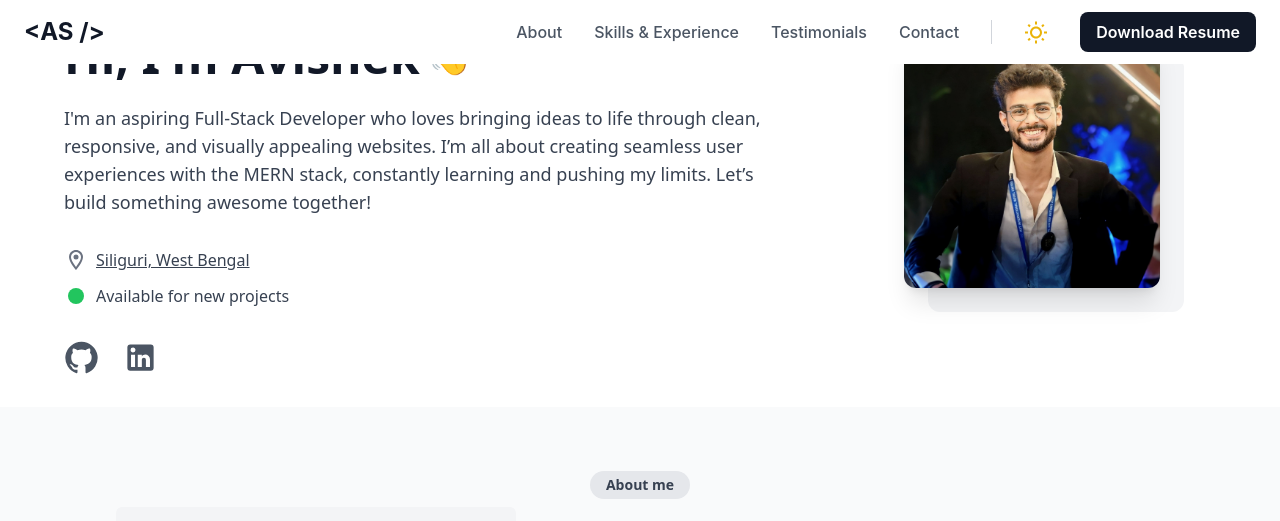
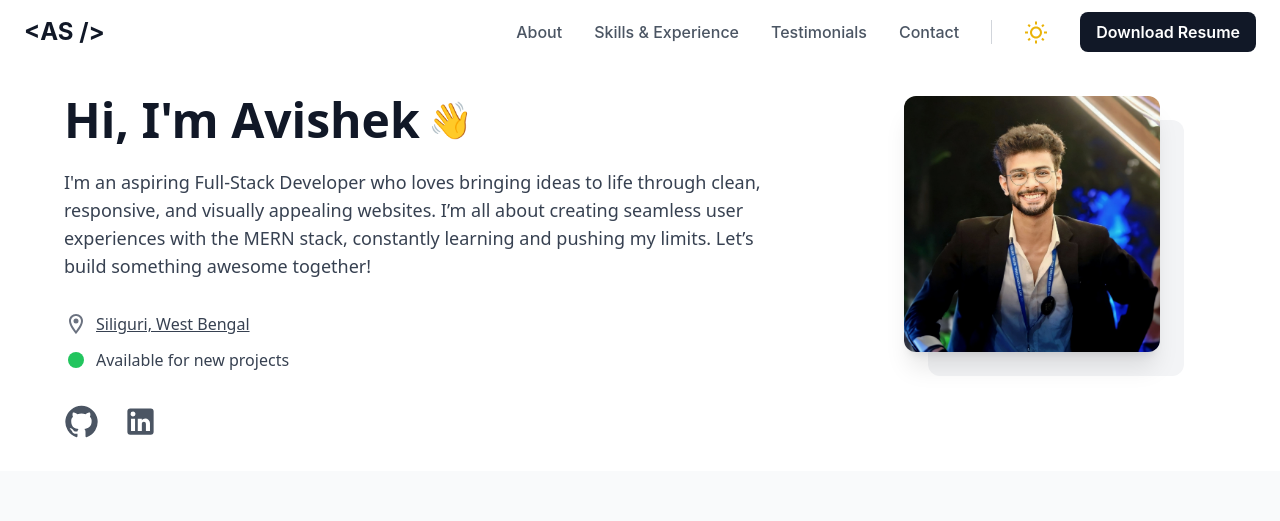
Before and after one commit to fancy-thunder/portfolio-website, a React (Create React App) app: page / in a window 1280 px wide. Shown: the top 521 px of the page. Built offline with nearby package versions, Linux system fonts and the light colour scheme; no server answers.

Commit message:
Updated Aboutpage
The navbar being fixed cut the first heading. Added some margin to fix it

```diff
--- a/src/Components/Aboutpage.js
+++ b/src/Components/Aboutpage.js
@@ -7,7 +7,7 @@ import TwitterIcon from "@mui/icons-material/Twitter";
 
 const Aboutpage = ({ darkMode }) => {
   return (
-  <div className={`py-0 px-4 font-sans transition-colors duration-300 ${darkMode ? "bg-[#030712] text-[#F3F3F3]" : "bg-white text-gray-900"}`}>
+  <div className={`mt-16 py-0 px-4 font-sans transition-colors duration-300 ${darkMode ? "bg-[#030712] text-[#F3F3F3]" : "bg-white text-gray-900"}`}>
       {/* Main Section */}
   <div className="max-w-6xl mx-auto flex flex-col md:flex-row items-start gap-12 py-8">
         {/* Left Section: HTML/JS content */}
```
